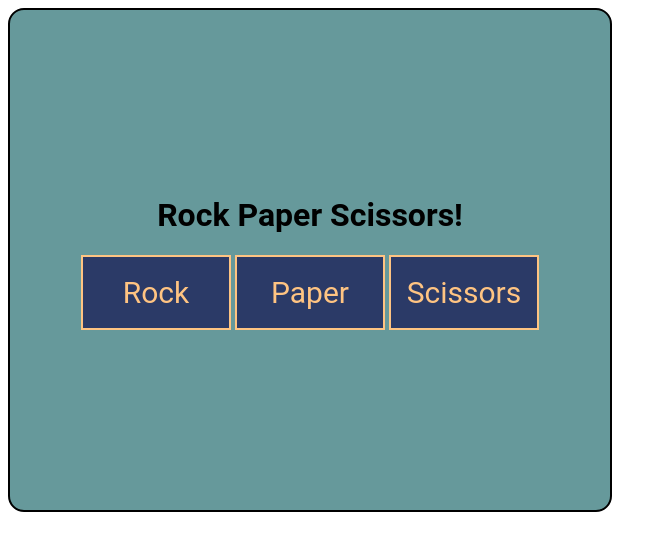
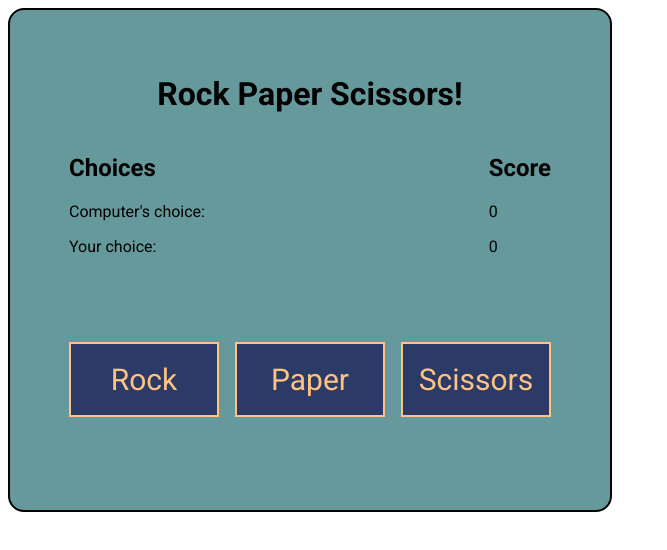
Before and after one commit to Helloimalex1223/rockPaperScissor, a plain HTML site: page index.html in a window 1280 px wide. Shown: the whole page, without its empty margins (0-667 px from the left). Drawn offline with Linux system fonts and the light colour scheme.

Commit message:
refactor HTMl structure to make UI more uniform

```diff
--- a/index.html
+++ b/index.html
@@ -5,6 +5,11 @@
     <script src="script.js" defer></script>
     <link rel="stylesheet" href="style.css">
     <meta charset="utf-8">
+
+
+    <link rel="preconnect" href="https://fonts.googleapis.com">
+    <link rel="preconnect" href="https://fonts.gstatic.com" crossorigin>
+    <link href="https://fonts.googleapis.com/css2?family=Roboto:ital,wght@0,100;0,300;0,400;0,500;0,700;0,900;1,100;1,300;1,400;1,500;1,700;1,900&display=swap" rel="stylesheet">
 </head>
 <body>
     <div class="container">
@@ -13,18 +18,34 @@
         </div>
 
         <div class="choices">
-            <button class="choice">Rock</button>
-            <button class="choice">Paper</button>
-            <button class="choice">Scissors</button>
+            <div class="scorePointWrapper">
+                <div class="decisionText">
+                    <h2 class="result">Choices</h2>
+                    <p>Computer's choice:
+                        <span id = "compChoice"></span>
+                    </p>
+
+                    <p>Your choice:
+                        <span id = "playChoice"></span>
+                    </p>
+                </div>
+                <div class="output">
+                    <h2 class="result">Score</h2>
+                    <div class="score">
+                        <p id = "compScore">0</p>
+                        <p id =  "playScore">0</p>
+                    </div>
+                </div>
+            </div>
+            <h2 id = "winner"></h2>
+
+            <div class="btns">
+                <button id ="rock">Rock</button>
+                <button id ="paper">Paper</button>
+                <button id ="scissors">Scissors</button>
+            </div>
         </div>
 
-        <div class="output">
-            <p class="result"></p>
-            <div class="score">
-                <p class = "compScore"></p>
-                <p class =  "playScore"></p>
-            </div>
-        </div>
     </div>
 </body>
 </html>
```
